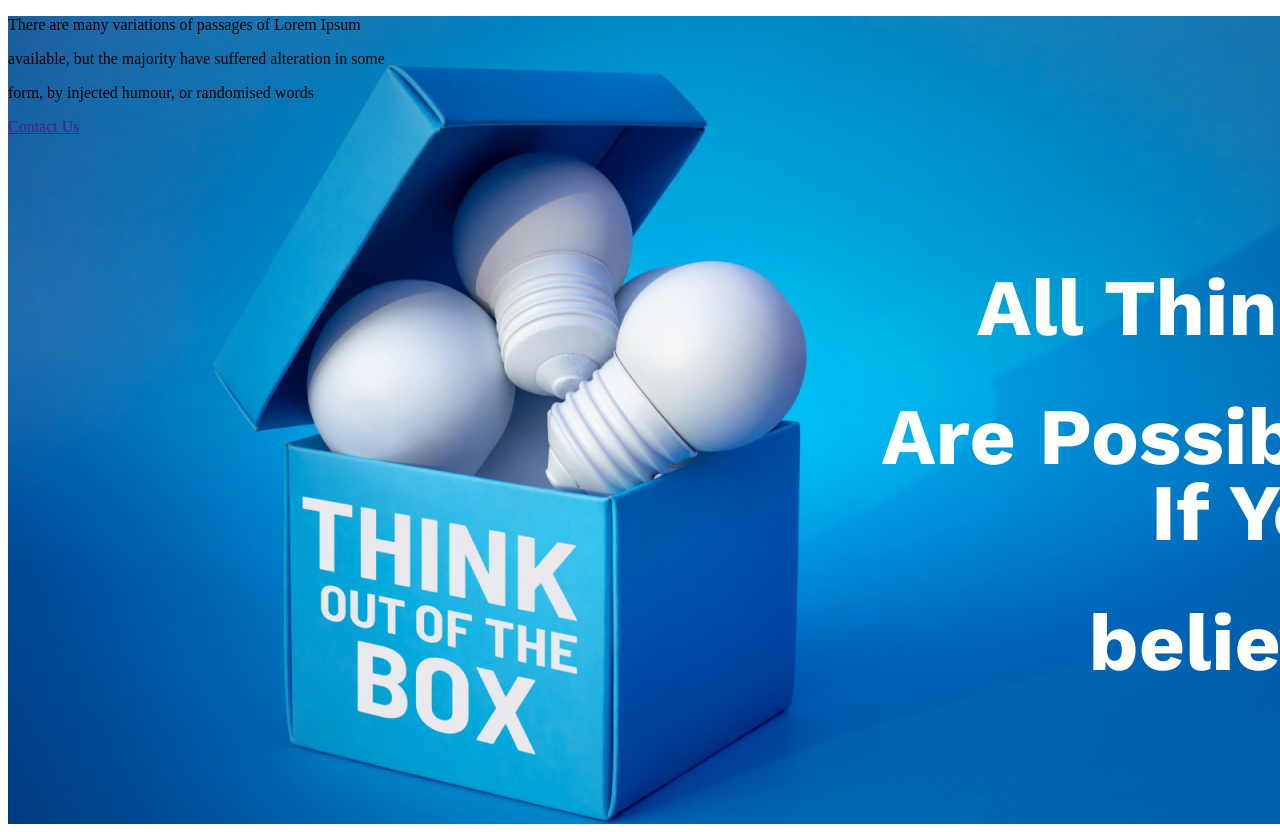
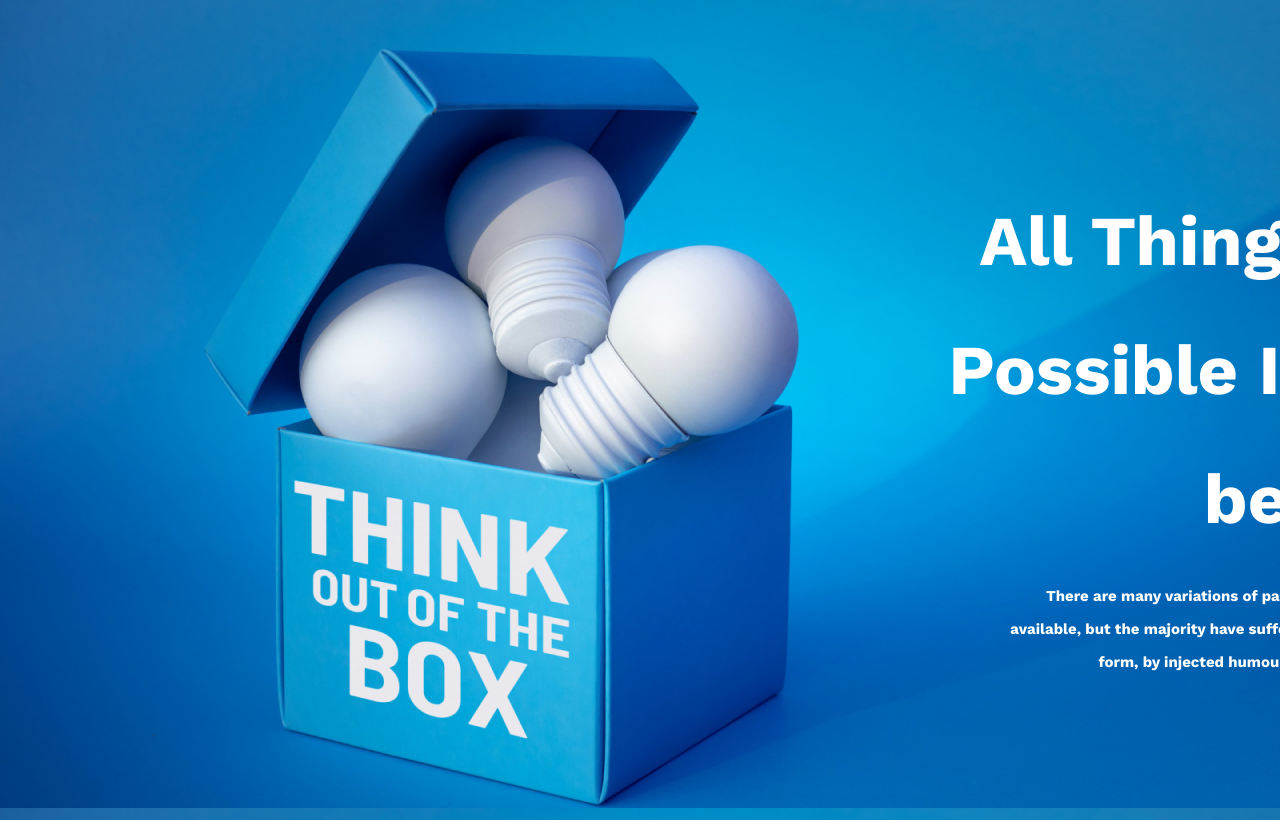
Before and after one commit to avi3175/new-me-new-year, a plain HTML site: page index.html in a window 1280 px wide. Shown: the top 832 px of the page. Drawn offline with nearby package versions, Linux system fonts and the light colour scheme.

Commit message:
header done

```diff
--- a/index.html
+++ b/index.html
@@ -12,8 +12,8 @@
     <header class="header">
         <div class="think-out-of-box">
             <div class="all-things-are-possible">
-                <h1 class="banner">All Thinks </h1>
-                <h1 class="banner">Are Possible If You </h1>
+                <h1 class="banner">All Things are</h1>
+                <h1 class="banner">Possible If You </h1>
                 <h1 class="banner">believe</h1>
             </div>
             <div class="intro-paragraph">
@@ -26,10 +26,15 @@
                 <p class="intro-one">
                     form, by injected humour, or randomised words
                 </p>
+                <!-- <a><submit class="submit">Contact Us</submit></a> -->
+                <!-- <submit class="submit">Contact Us</submit> -->
             </div>
-            <div class="contact-us">
-               <a href=""><submit>Contact Us</submit></a>
+            <div class="set">
+               <a href=""><submit class="submit">Contact Us</submit></a>
             </div>
+            </div>
+
+
         </div>
     </header>
     <main>
--- a/styles/new.css
+++ b/styles/new.css
@@ -1,24 +1,53 @@
 /* HEADER STYLES */
 .header{
     background-image: url(../images/banner/banner3.png);
-    height: 808px;
     width: 1600px;
-    left: 0px;
-    top: 0px;
-    border-radius: 0px;
+    height: 820px;
+    position: absolute;
+    top: 0;
+    left: 0;
 }
 .all-things-are-possible{
-    height: 228px;
-    width: 525px;
-    color:#FFFFFF;
-    font-family: 'Work Sans', sans-serif;
-    font-size: 40px;
-    font-style: normal;
-    line-height: 76px;
-    position: absolute;
-    height: 228px;
-    left: 845px;
-    top: 216px;
+    font-size: 35px;
+    font-weight: 500;
+    font-family: work sans;
+    color: #ffffff;
+    text-align:right;
+    margin-top: 200px;
+    margin-right: 150px;
+}
+.intro-paragraph{
+    font-size: 15px;
+    font-weight: 400;
+    font-family: work sans;
+    color: #ffffff;
     text-align: right;
-
+    margin-right:150px;
+    margin-bottom: 50px;
 }
+/* .contact-us{
+    font-family: worksans;
+    font-size: 20px;
+    font-weight: 200;
+    color:#005FAC;
+    background-color: wheat;
+    text-align: right;
+    margin-right: 40px;
+    width: 150px;
+    height:500px ;
+    border-radius: 5px;
+} */
+.submit{
+    text-align: right;
+    background-color: #ffffff;
+    color:#005FAC;
+    border-radius: 5px;
+    padding: 30px 40px;
+}
+.set{
+    text-align: right;
+    margin-right: 150px;
+}
+a{
+    text-decoration: none;
+}
```
